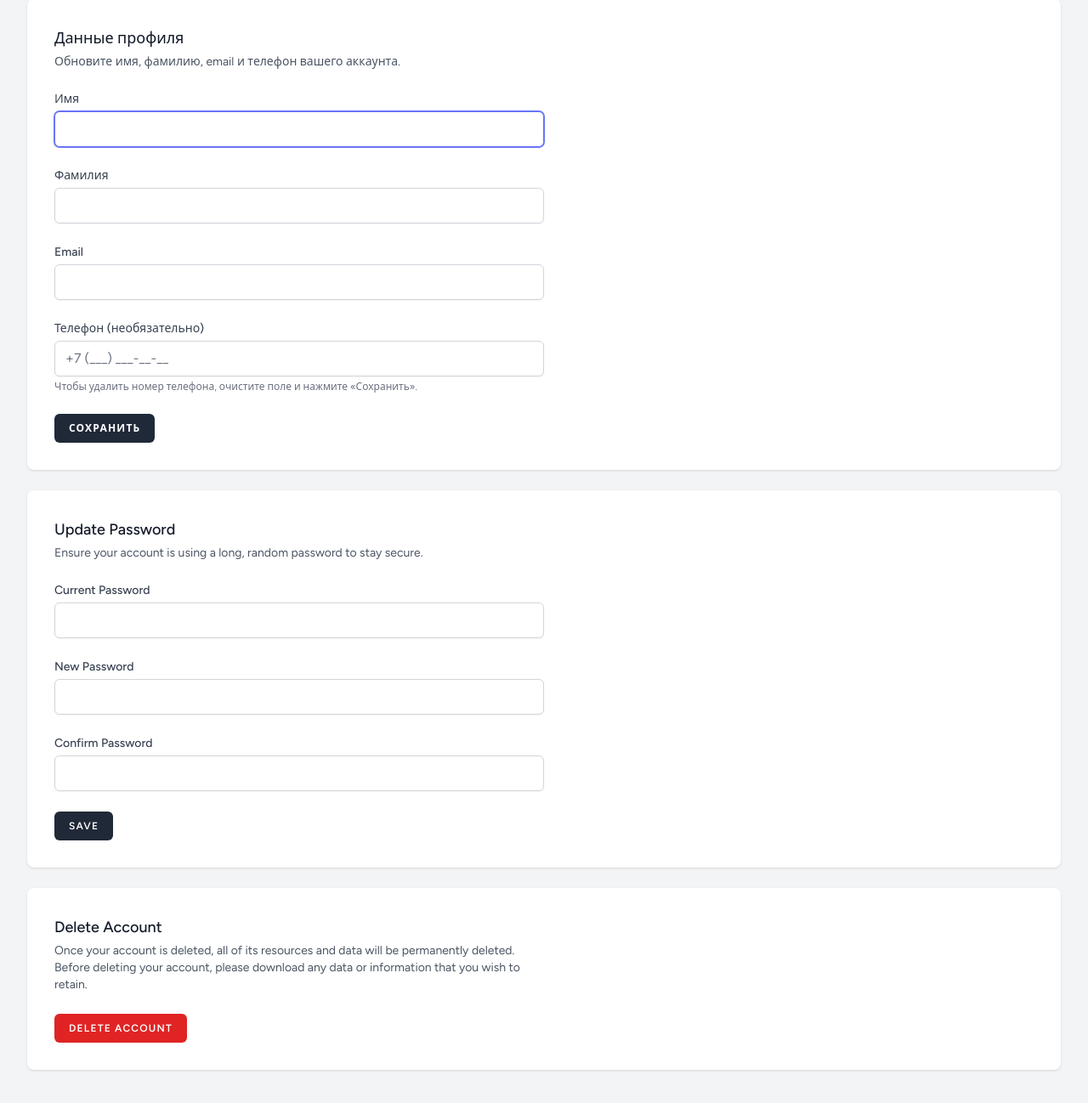
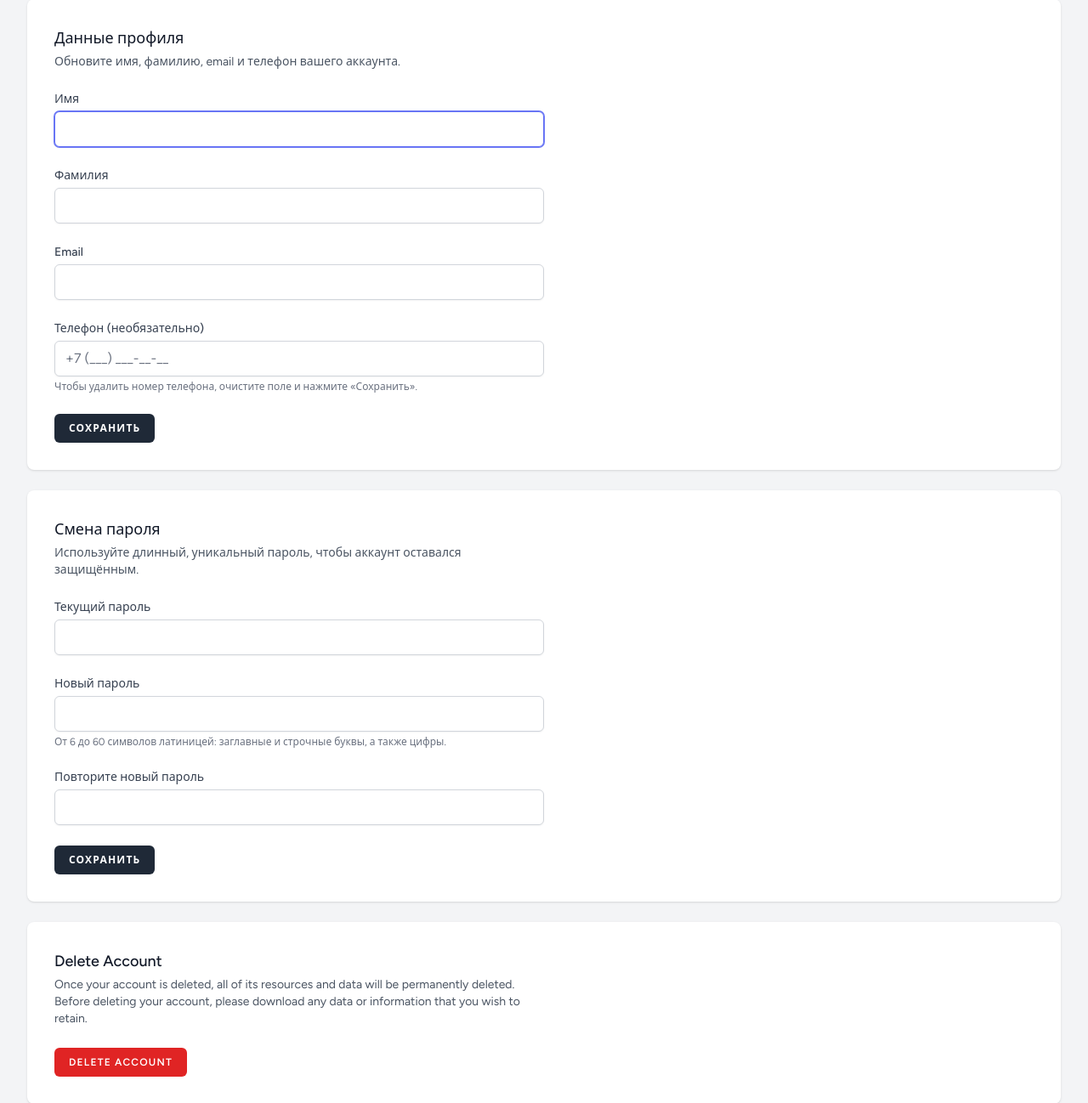
Before and after one commit to praviilon/realty-portal, a Laravel app: page /profile in a window 1280 px wide. Shown: the part 459-1757 px from the top of the page at 85% size. Run offline with Laravel 12, Linux system fonts and the light colour scheme; a user stored in the database is signed in; data comes from the database, SQL or seed files in the repository; data that the repository does not hold is empty; style sheets or scripts are compiled from the project's sources; parts of the project's set-up code (start-up, migrations or seed data) failed here and were passed over; some libraries are stand-ins or nearby versions.

Commit message:
Эпик 22 (Веха 2): ЛК — смена пароля
Форма смены пароля (Livewire Volt, из стандартного Breeze-скаффолдинга)
была на английском и проверяла новый пароль через встроенный
Password::defaults() вместо App\Rules\PasswordPolicy, применяемого при
регистрации (эпик 2) — из-за этого правила для «придумать пароль» и
«сменить пароль» не совпадали. Локализована и приведена к единой политике.

Обновлён стоковый тест Auth\PasswordUpdateTest — использовал пароль
'new-password', не проходящий PasswordPolicy (только строчные буквы,
дефис, без цифр); заменён на пароль, соответствующий политике.

Тесты: Epic22ChangePasswordTest (6)

```diff
--- a/resources/views/livewire/profile/update-password-form.blade.php
+++ b/resources/views/livewire/profile/update-password-form.blade.php
@@ -1,8 +1,8 @@
 <?php
 
+use App\Rules\PasswordPolicy;
 use Illuminate\Support\Facades\Auth;
 use Illuminate\Support\Facades\Hash;
-use Illuminate\Validation\Rules\Password;
 use Illuminate\Validation\ValidationException;
 use Livewire\Volt\Component;
 
@@ -14,13 +14,17 @@ new class extends Component
 
     /**
      * Update the password for the currently authenticated user.
+     *
+     * Эпик 22 (Веха 2): смена пароля в ЛК — та же политика пароля
+     * (App\Rules\PasswordPolicy), что и при регистрации (эпик 2),
+     * а не встроенный Password::defaults(), чтобы правила совпадали.
      */
     public function updatePassword(): void
     {
         try {
             $validated = $this->validate([
                 'current_password' => ['required', 'string', 'current_password'],
-                'password' => ['required', 'string', Password::defaults(), 'confirmed'],
+                'password' => ['required', 'string', new PasswordPolicy(), 'confirmed'],
             ]);
         } catch (ValidationException $e) {
             $this->reset('current_password', 'password', 'password_confirmation');
@@ -41,38 +45,39 @@ new class extends Component
 <section>
     <header>
         <h2 class="text-lg font-medium text-gray-900">
-            {{ __('Update Password') }}
+            {{ __('Смена пароля') }}
         </h2>
 
         <p class="mt-1 text-sm text-gray-600">
-            {{ __('Ensure your account is using a long, random password to stay secure.') }}
+            {{ __('Используйте длинный, уникальный пароль, чтобы аккаунт оставался защищённым.') }}
         </p>
     </header>
 
     <form wire:submit="updatePassword" class="mt-6 space-y-6">
         <div>
-            <x-input-label for="update_password_current_password" :value="__('Current Password')" />
+            <x-input-label for="update_password_current_password" :value="__('Текущий пароль')" />
             <x-text-input wire:model="current_password" id="update_password_current_password" name="current_password" type="password" class="mt-1 block w-full" autocomplete="current-password" />
             <x-input-error :messages="$errors->get('current_password')" class="mt-2" />
         </div>
 
         <div>
-            <x-input-label for="update_password_password" :value="__('New Password')" />
+            <x-input-label for="update_password_password" :value="__('Новый пароль')" />
             <x-text-input wire:model="password" id="update_password_password" name="password" type="password" class="mt-1 block w-full" autocomplete="new-password" />
             <x-input-error :messages="$errors->get('password')" class="mt-2" />
+            <p class="mt-1 text-xs text-gray-500">{{ __('От 6 до 60 символов латиницей: заглавные и строчные буквы, а также цифры.') }}</p>
         </div>
 
         <div>
-            <x-input-label for="update_password_password_confirmation" :value="__('Confirm Password')" />
+            <x-input-label for="update_password_password_confirmation" :value="__('Повторите новый пароль')" />
             <x-text-input wire:model="password_confirmation" id="update_password_password_confirmation" name="password_confirmation" type="password" class="mt-1 block w-full" autocomplete="new-password" />
             <x-input-error :messages="$errors->get('password_confirmation')" class="mt-2" />
         </div>
 
         <div class="flex items-center gap-4">
-            <x-primary-button>{{ __('Save') }}</x-primary-button>
+            <x-primary-button>{{ __('Сохранить') }}</x-primary-button>
 
             <x-action-message class="me-3" on="password-updated">
-                {{ __('Saved.') }}
+                {{ __('Сохранено.') }}
             </x-action-message>
         </div>
     </form>
```
Also changed, not shown: tests/Feature/Auth/PasswordUpdateTest.php (+5 -5 lines), tests/Feature/Epic22ChangePasswordTest.php (added, +118 -0 lines).
